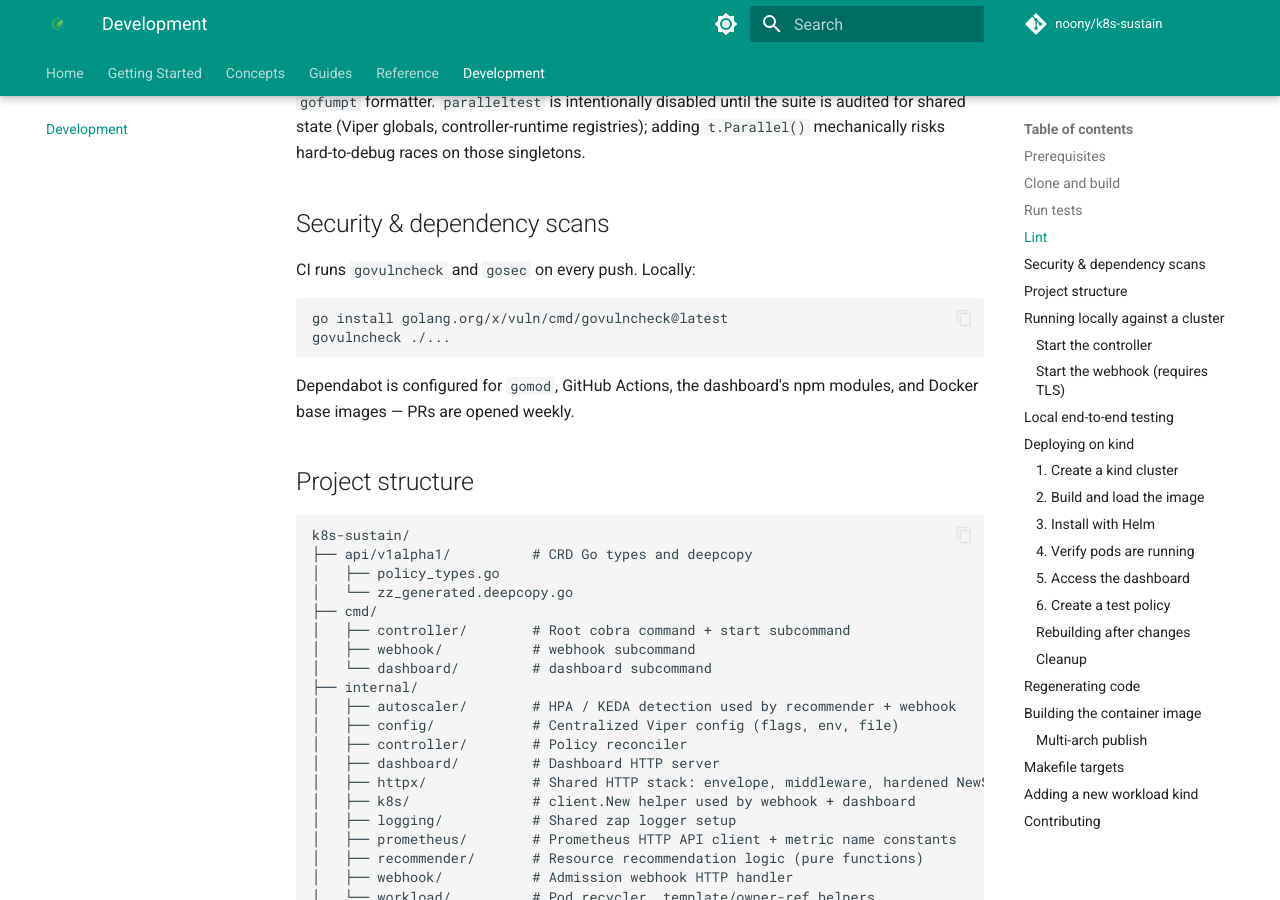
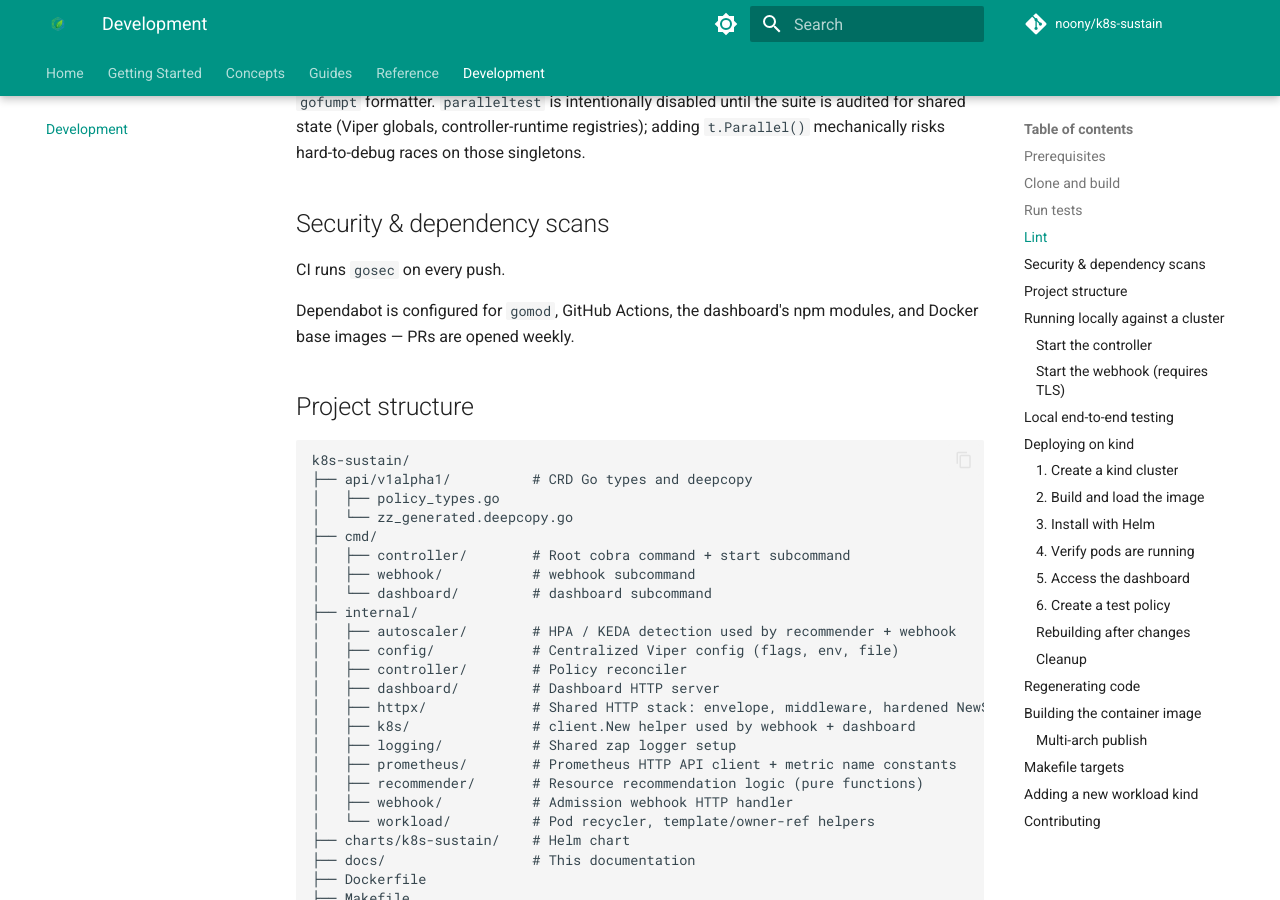
Before and after one commit to noony/k8s-sustain, an MkDocs documentation site: the page built from docs/development.md, in a window 1280 px wide and 900 px high, scrolled down 1174 px. Built offline with MkDocs 1.6.1 and Material for MkDocs 9.7.7, drawn with Linux system fonts in a browser that asks for light colours; comment, search, counter and statistics services are not loaded.

Commit message:
remove govulncheck

````diff
--- a/docs/development.md
+++ b/docs/development.md
@@ -47,12 +47,7 @@ risks hard-to-debug races on those singletons.
 
 ## Security & dependency scans
 
-CI runs `govulncheck` and `gosec` on every push. Locally:
-
-```bash
-go install golang.org/x/vuln/cmd/govulncheck@latest
-govulncheck ./...
-```
+CI runs `gosec` on every push.
 
 Dependabot is configured for `gomod`, GitHub Actions, the dashboard's npm
 modules, and Docker base images — PRs are opened weekly.
````
Also changed, not shown: 1 other file.
